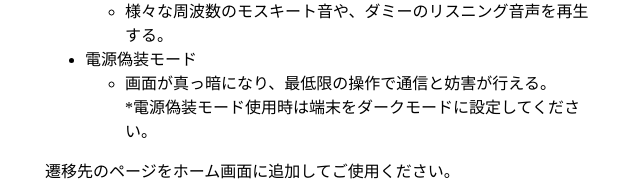
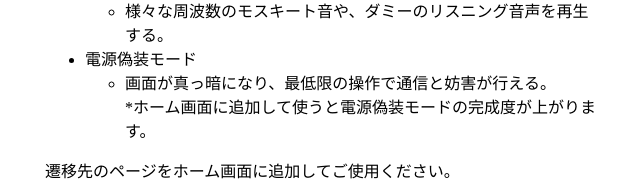
Before and after one commit to nagohachi/tsukutte-asobu2023, a React (Vite) app: page /tsukutte-asobu2023/lp in a window 1280 px wide. Shown: the part 558-747 px from the top of the page, without its empty margins (319-959 px from the left). Built offline with nearby package versions, Linux system fonts and the light colour scheme; no server answers.

Commit message:
lp画面の文言修正

```diff
--- a/src/Lp.tsx
+++ b/src/Lp.tsx
@@ -50,7 +50,7 @@ function Lp() {
               電源偽装モード
               <ul>
                 <li>画面が真っ暗になり、最低限の操作で通信と妨害が行える。</li>
-                *電源偽装モード使用時は端末をダークモードに設定してください。
+                *ホーム画面に追加して使うと電源偽装モードの完成度が上がります。
               </ul>
             </li>
           </ul>
```
